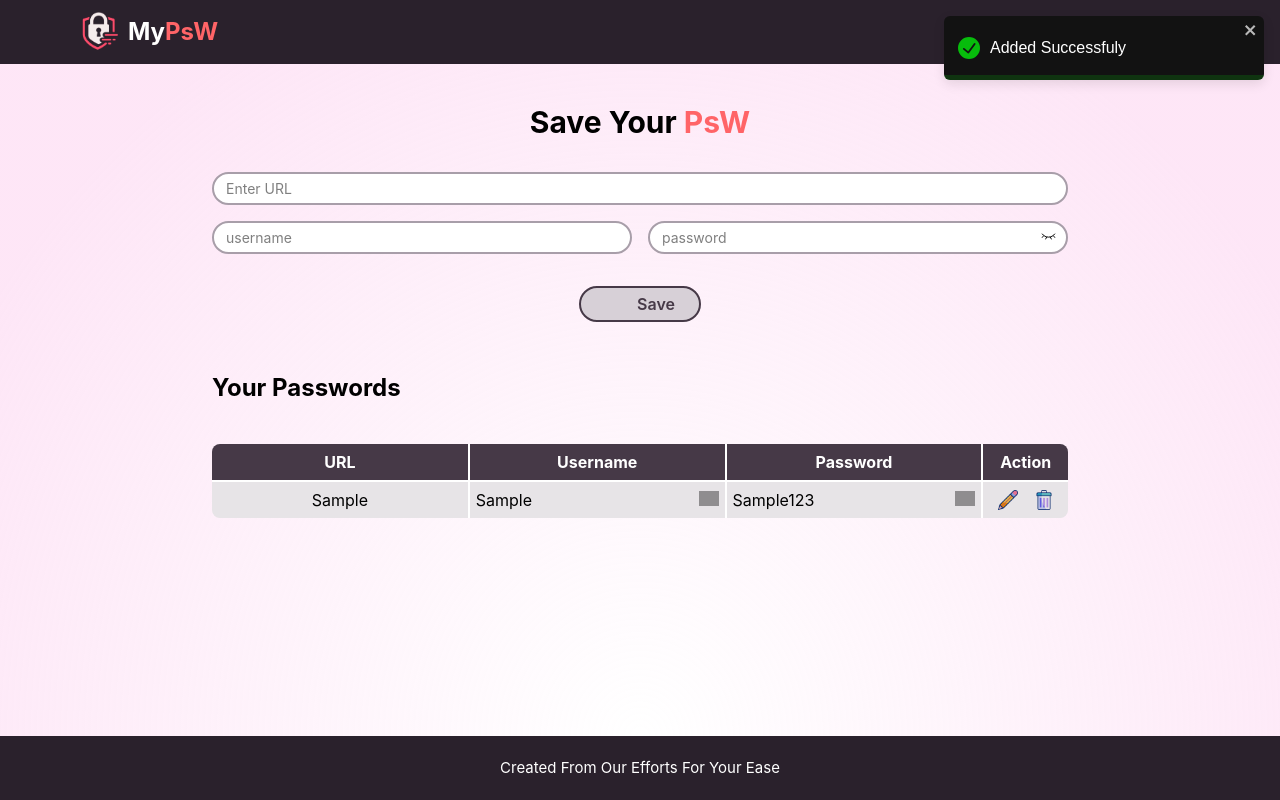
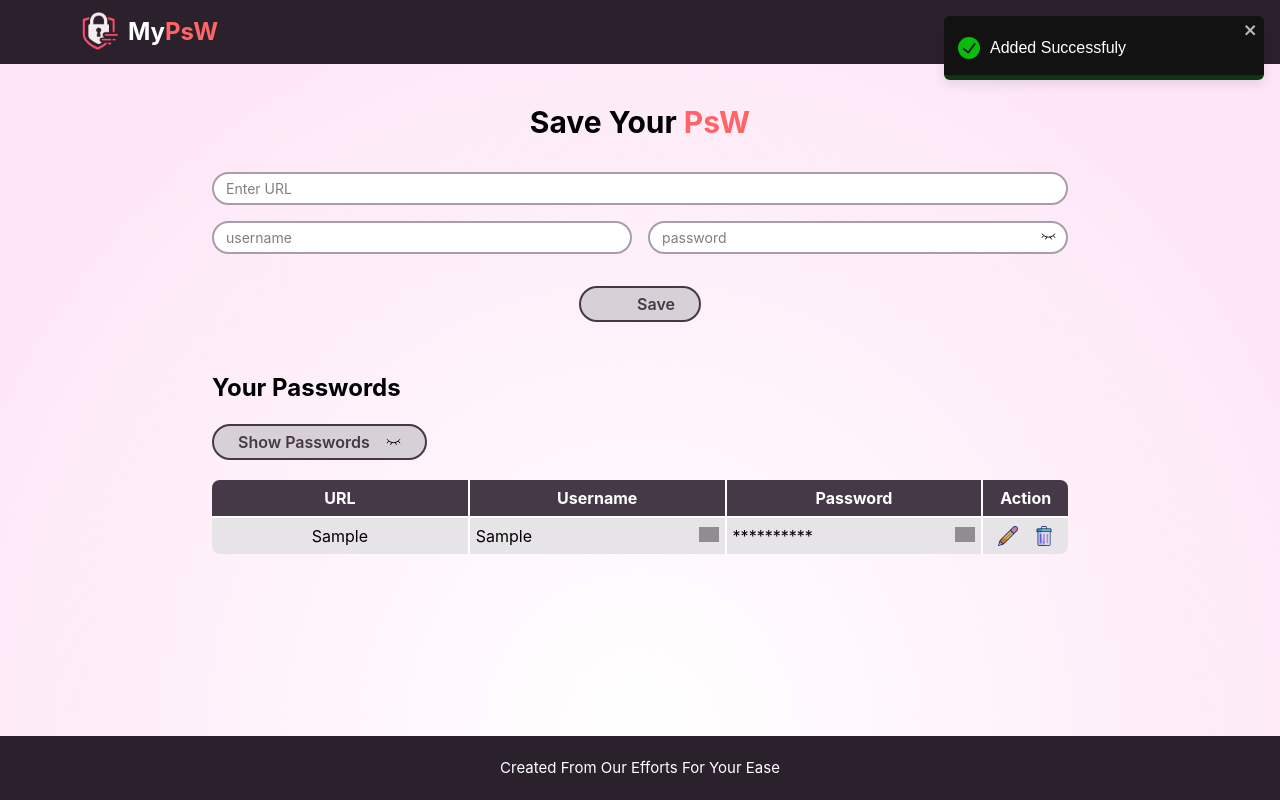
Before and after one commit to ujwalamar314-cell/Project_3_MyPsw, a React (Vite) app: page / in a window 1280 px wide. Both pictures are taken after typing "Sample", "Sample", "Sample123" into the empty fields and a click on the button "Save". Built offline with nearby package versions, Linux system fonts and the light colour scheme; grey boxes are pictures that could not be loaded; some icons are missing.

Commit message:
commit and push

```diff
--- a/src/App.jsx
+++ b/src/App.jsx
@@ -11,6 +11,7 @@ function App() {
   const [passwordArray, setpasswordArray] = useState([])
   const [message, setmessage] = useState("Save Your")
   const [showpassword, setshowpassword] = useState(false)
+  const [showpasswordTable, setshowpasswordTable] = useState(false)
   const [editstatus, seteditstatus] = useState(false)
   const [edit_id, setedit_id] = useState("")
 
@@ -155,7 +156,7 @@ function App() {
 
             <button
               type="submit" disabled={isSubmitting}
-              className='bg-mauve-300 w-fit self-center text-mauve-700 font-semibold py-1 px-6 rounded-full border-mauve-700 border-2 cursor-pointer hover:bg-mauve-500 hover:text-mauve-300 hover:border-mauve-300 transition justify-center items-center flex gap-2'>
+              className=' bg-mauve-300 w-fit self-center text-mauve-700 font-semibold py-1 px-6 rounded-full border-mauve-700 border-2 cursor-pointer hover:bg-mauve-500 hover:text-mauve-300 hover:border-mauve-300 transition justify-center items-center flex gap-2 '>
               <lord-icon
                 src="https://cdn.lordicon.com/efxgwrkc.json"
                 trigger="hover"
@@ -172,17 +173,27 @@ function App() {
 
         <div className='md:w-[70%] w-full rounded-lg p-5 mt-2.5'>
 
-          <div className='pb-10 text-2xl font-bold'>Your Passwords</div>
+          <div className='pb-5 text-2xl font-bold'>Your Passwords</div>
 
           {passwordArray.length === 0 && <div>You Have Not Saved Any Passwords !</div>}
-          {passwordArray.length != 0 &&
+          {passwordArray.length != 0 && <>
 
+            <div
+              className='group flex gap-4 right-3 top-3 md:top-3 cursor-pointer bg-mauve-300 w-fit self-center text-mauve-700 font-semibold py-1 px-6 rounded-full border-mauve-700 border-2 hover:bg-mauve-500 hover:text-mauve-300 hover:border-mauve-300 mb-5'
+              onClick={() => { showpasswordTable ? setshowpasswordTable(false) : setshowpasswordTable(true) }}>{showpasswordTable ? "Hide Passwords":"Show Passwords" }
+
+              <img
+              className='group-hover:invert'
+                src={showpasswordTable ? "show.svg" : "hide.svg"}
+                alt="show" />
+
+            </div>
             <table className='w-full overflow-hidden rounded-lg bg-mauve-200'>
               <thead className='bg-mauve-700 text-white'>
                 <tr className='*:py-1.5 '>
                   <th scope="col" className='w-[30%]'>URL</th>
                   <th scope="col" className='border-x-2 border-white w-[30%] '>Username</th>
-                  <th scope="col" className='border-x-2 border-white w-[30%] ' >Password</th>
+                  <th scope="col" className='border-x-2 border-white w-[30%] relative' ><span>Password</span></th>
                   <th scope="col" className='w-[10%]' >Action</th>
                 </tr>
               </thead>
@@ -214,7 +225,7 @@ function App() {
 
                       <div className='flex justify-between w-full'>
                         <div>
-                          {element.password}
+                          {showpasswordTable ? element.password : "**********"}
                         </div>
 
                         <div>
@@ -247,6 +258,7 @@ function App() {
                 </tbody>
               })}
             </table>
+          </>
           }
           <div className=' bg-transparent text-transparent text-center text-3xl p-3 font-bold'>MyPsw</div>
         </div>
```
